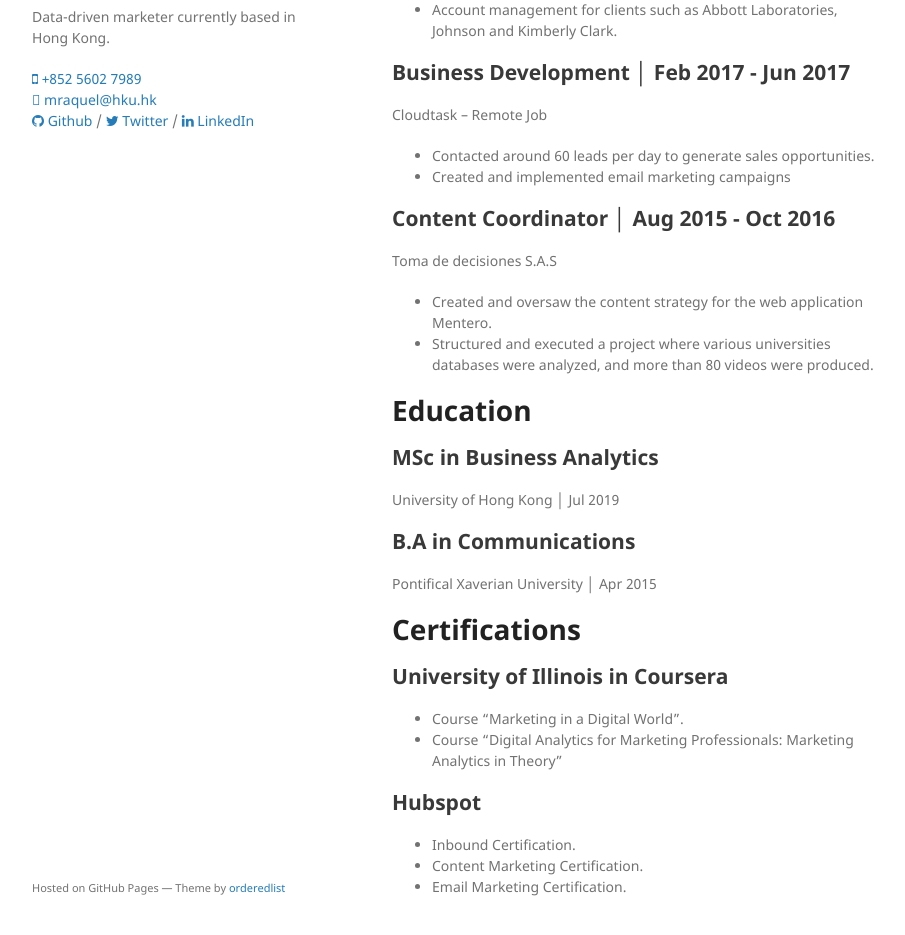
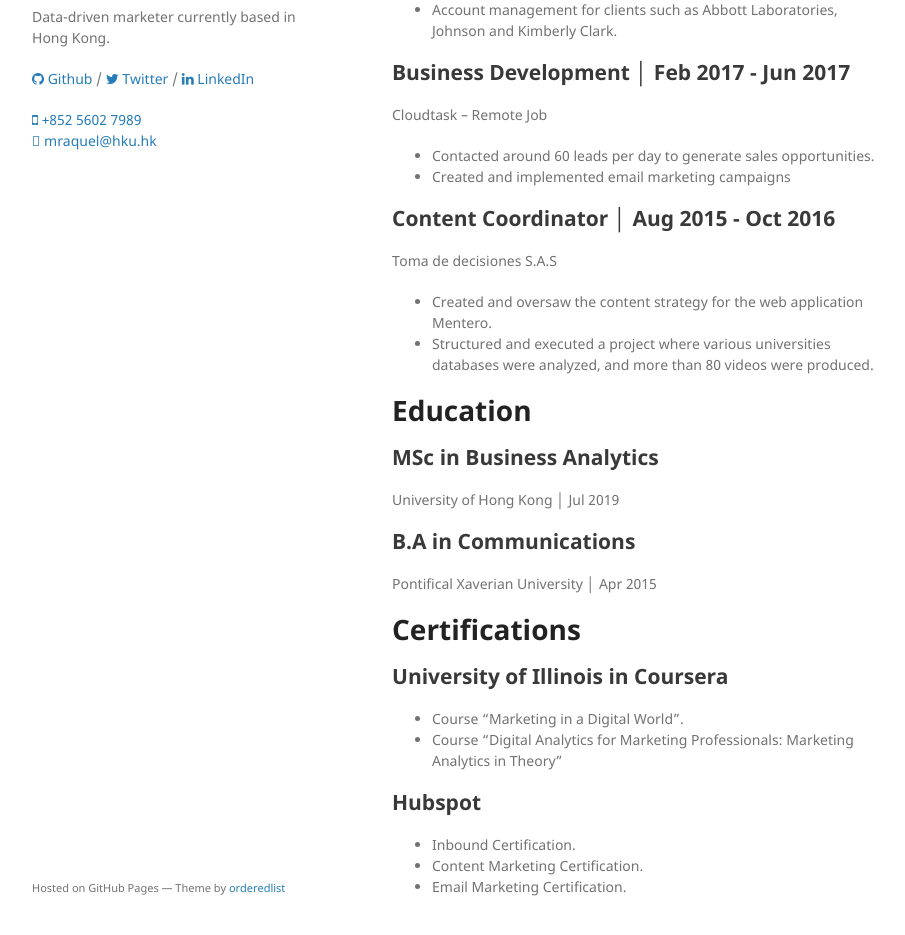
Before and after one commit to mraquelgomezl/mraquelgomezl.github.io, a Jekyll site: the page built from another-page.html, in a window 1280 px wide and 1308 px high. Shown: the part 341-1276 px from the top of the window, without its empty margins (178-1083 px from the left). Built offline with Jekyll 4.4.1, drawn with Linux system fonts in a browser that asks for light colours.

Commit message:
Update default.html

```diff
--- a/_layouts/default.html
+++ b/_layouts/default.html
@@ -30,8 +30,6 @@
         {% endif %} -->
 
         <p>
-            <a href="{{ site.tel_full }}"><i class = "fa fa-mobile-phone"></i> {{ site.tel }}</a><br/>
-            <a href="{{ site.email_full }}"><i class = "fa-envelope-square"></i> {{ site.email }}</a><br/>
             <a href="https://github.com/{{ site.github }}"><i class="fa fa-github"></i> Github</a> /
             <a href="https://twitter.com/{{ site.twitter }}"><i class="fa fa-twitter"></i> Twitter</a> /
             <a href="https://www.linkedin.com/in/{{ site.linkedin }}"><i class="fa fa-linkedin"></i> LinkedIn</a>
@@ -44,6 +42,11 @@
           <li><a href="{{ site.github.repository_url }}">View On <strong>GitHub</strong></a></li> -->
         </ul>
         {% endif %}
+
+        <p>
+           <a href="{{ site.tel_full }}"><i class = "fa fa-mobile-phone"></i> {{ site.tel }}</a><br/>
+           <a href="{{ site.email_full }}"><i class = "fa-mail-forward"></i> {{ site.email }}</a>
+        </p>
       </header>
       <section>
 
```
